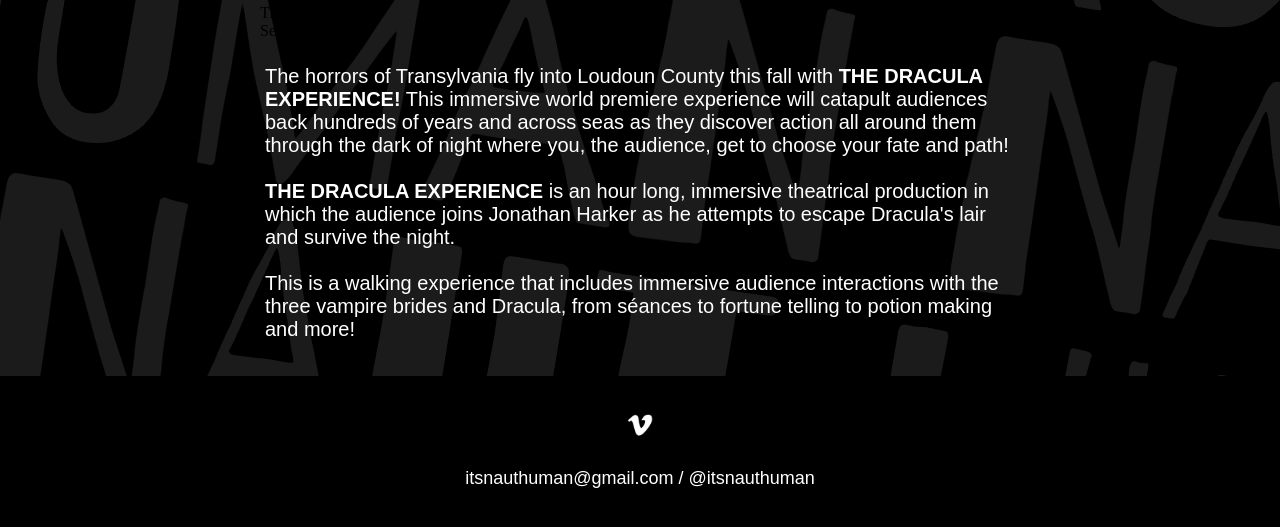
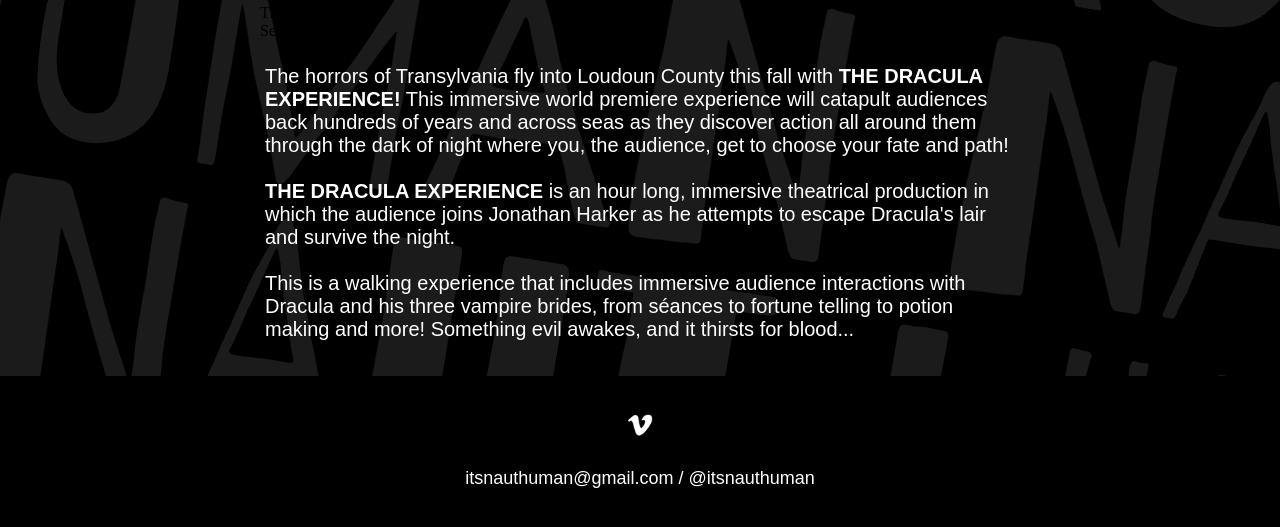
Before and after one commit to nauthuman/website, a Jekyll site: the page built from index.html, in a window 1280 px wide and 900 px high, scrolled down 654 px, cut to the strip 370-897 px from the top of the window. Built offline with Jekyll 4.4.1, drawn with Linux system fonts in a browser that asks for light colours; some web fonts are replaced.

Commit message:
Update pitch_panel.html

```diff
--- a/_includes/pitch_panel.html
+++ b/_includes/pitch_panel.html
@@ -42,8 +42,8 @@ s<style>
       <br>
       <br>
 
-      This is a walking experience that includes immersive audience interactions with the three vampire brides and Dracula, from séances
-      to fortune telling to potion making and more!
+      This is a walking experience that includes immersive audience interactions with Dracula and his three vampire brides, from séances
+      to fortune telling to potion making and more! Something evil awakes, and it thirsts for blood...
     </p>
   </div>
 </div>
```
